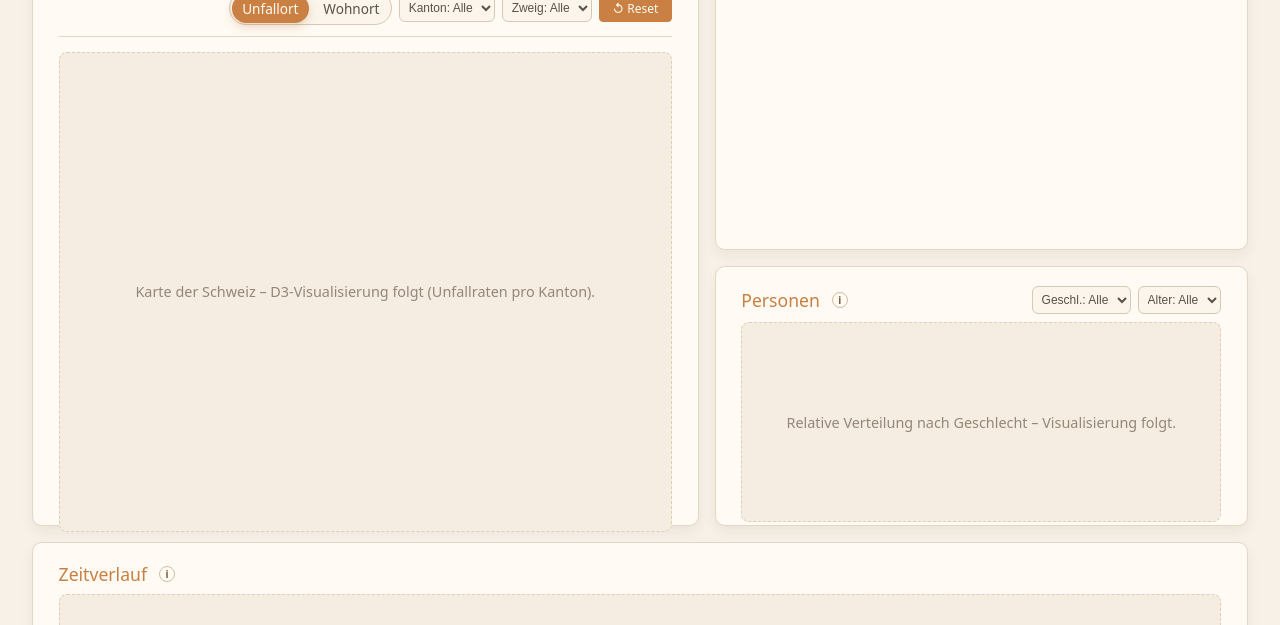
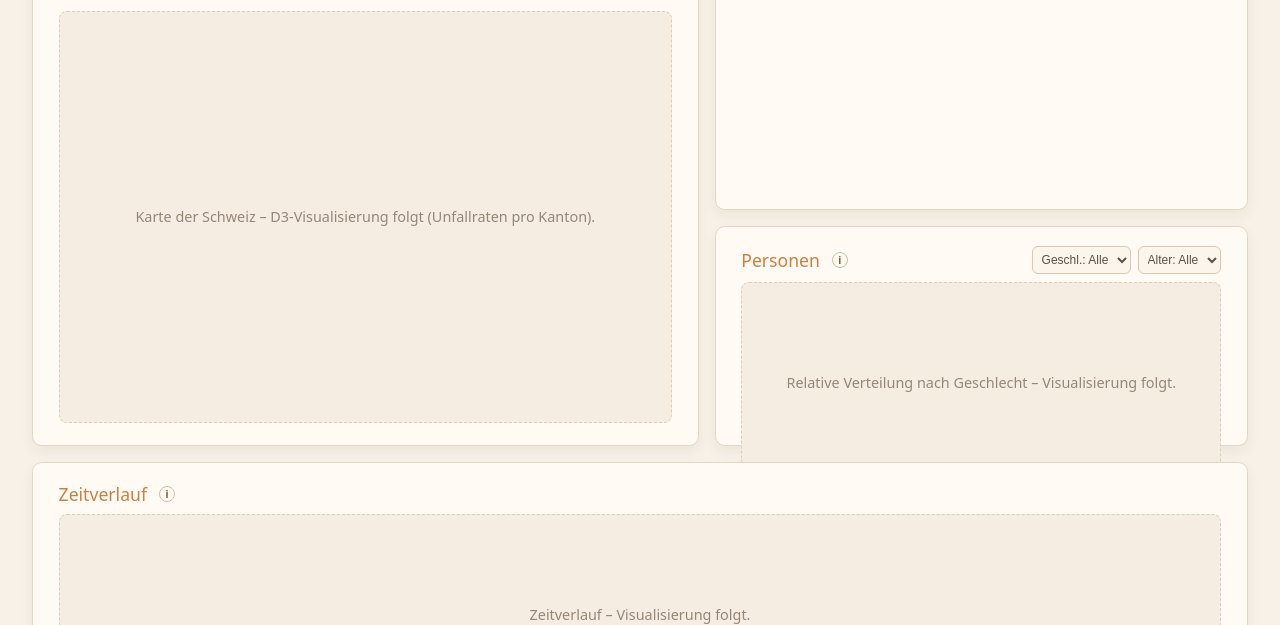
Before and after one commit to kevinforter/Accidents_Dashboard, a plain HTML site: page public/visualization.html in a window 1280 px wide. Shown: the part 175-800 px from the top of the page. Drawn offline with nearby package versions, Linux system fonts and the light colour scheme; no server answers.

Commit message:
resized timeline

```diff
--- a/public/css/style.css
+++ b/public/css/style.css
@@ -340,7 +340,7 @@ body.page-viz .page-main {
 .viz-grid {
     display: grid;
     grid-template-columns: 1.25fr 1fr;
-    grid-template-rows: minmax(320px, 1fr) minmax(260px, 1fr) 180px;
+    grid-template-rows: minmax(280px, 1fr) minmax(220px, 1fr) 220px;
     grid-template-areas:
         "map bar"
         "map donut"
@@ -399,7 +399,7 @@ body.page-viz .page-main {
 
 /* Chart-Container-Größen so wählen, dass alles auf eine Seite passt */
 #map-container {
-    min-height: 480px !important;
+    min-height: 250px !important;
 }
 
 #trend-container,
--- a/public/visualization.html
+++ b/public/visualization.html
@@ -61,7 +61,7 @@
                     <div class="map-mode-toggle">
                         <label class="toggle-option">
                             <input type="radio" name="map-mode" value="unfall" checked>
-                            <span>Unfallort</span>
+                            <span>Unfall</span>
                         </label>
                         <label class="toggle-option">
                             <input type="radio" name="map-mode" value="wohnort">
```
